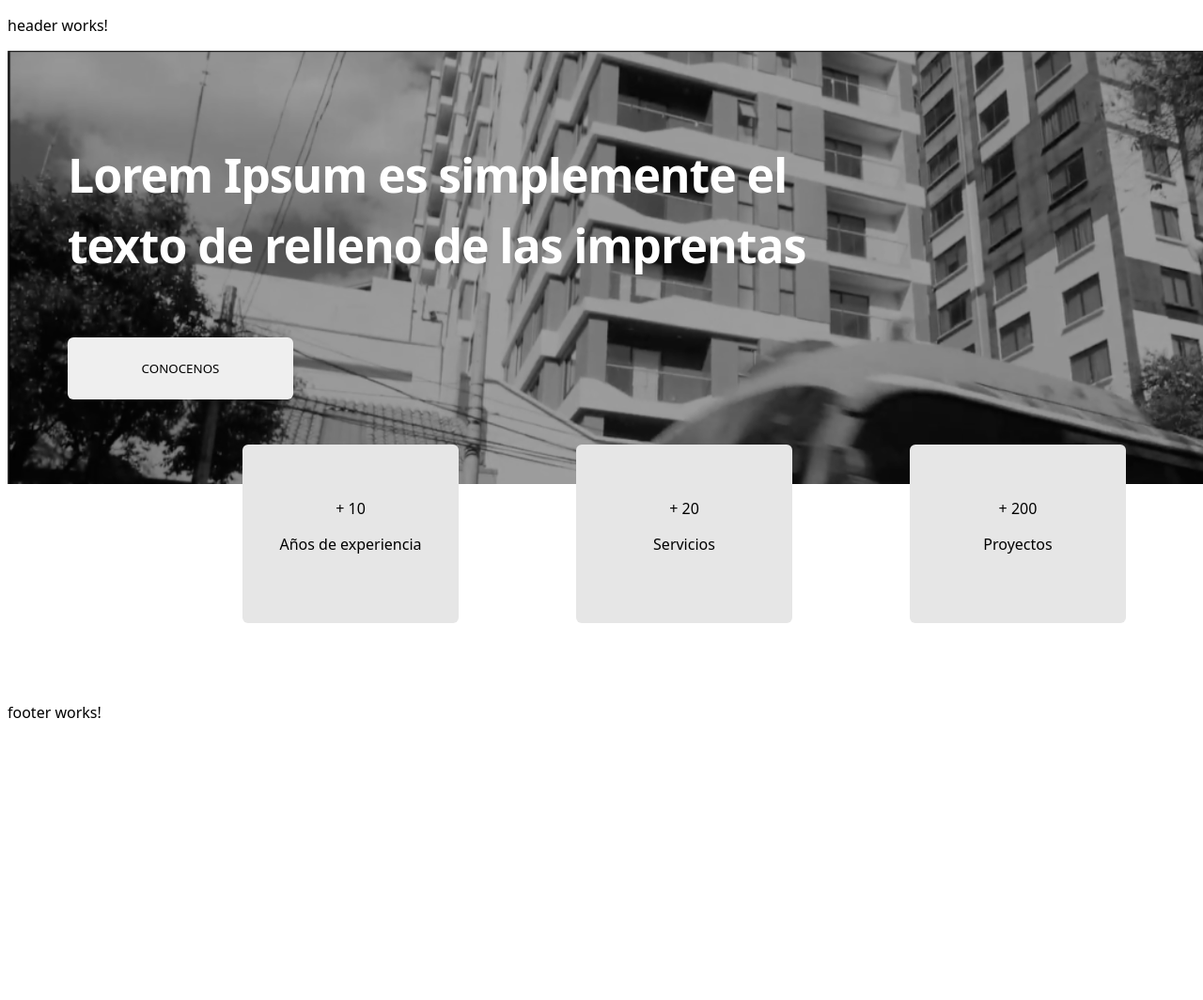
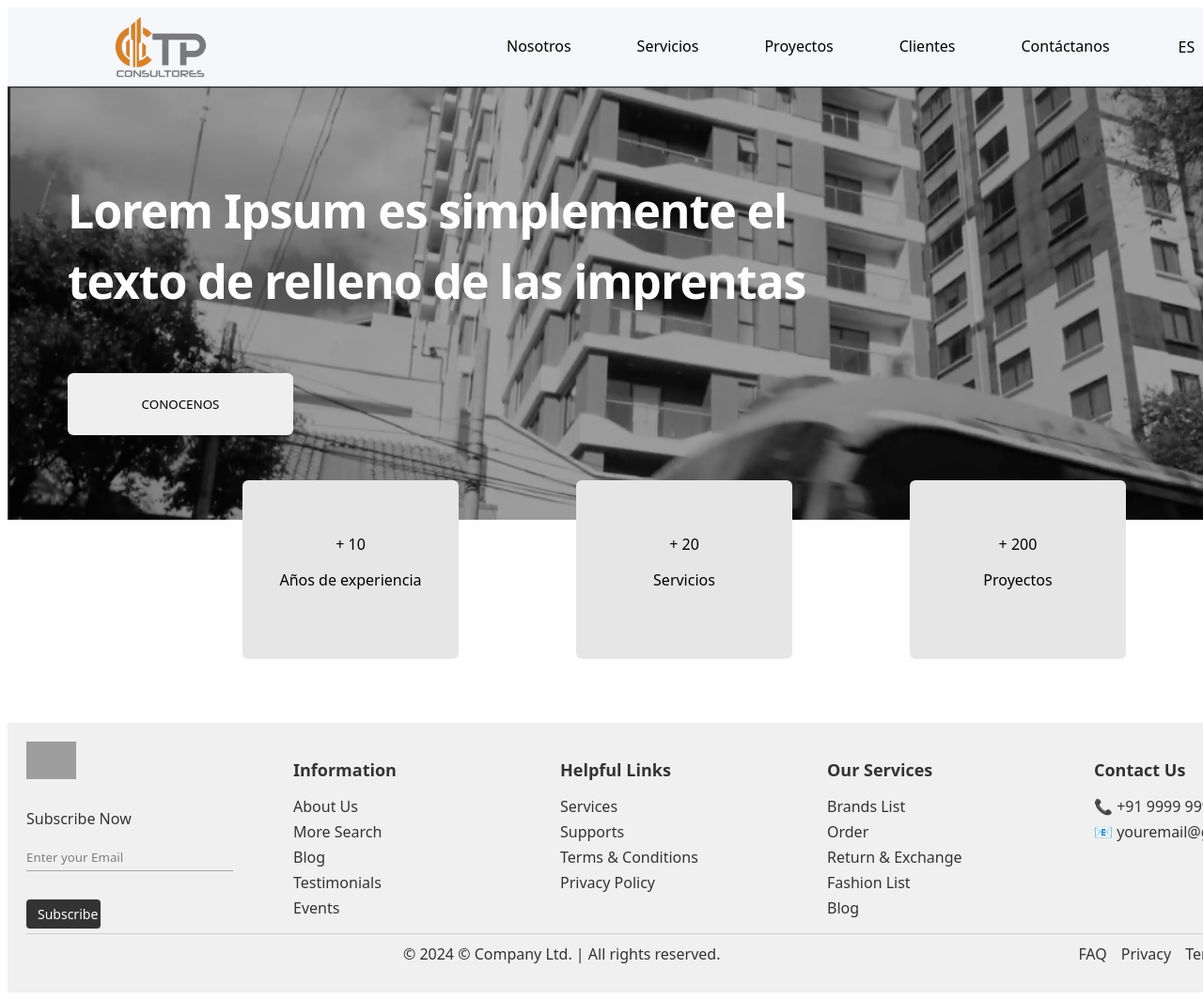
Before and after one commit to GEN-Dev-Team/ctp-app, an Angular app: page / in a window 1280 px wide. Shown: the top 1064 px of the page at 94% size. Before the commit the page ends 800 px from the top, so only its background shows below. Built offline with nearby package versions, Linux system fonts and the light colour scheme; grey boxes are pictures that could not be loaded.

Commit message:
Add Footer and Header

```diff
--- a/src/app/shared/components/layouts/footer/footer.component.css
+++ b/src/app/shared/components/layouts/footer/footer.component.css
@@ -0,0 +1,150 @@
+.footer {
+  width: 1440px;
+  margin-inline: auto;
+  background-color: #f0f0f0;
+  padding: 20px;
+  color: #333;
+}
+
+.footer-container {
+  display: flex;
+  flex-wrap: wrap;
+  justify-content: space-between;
+  gap: 20px;
+}
+
+.footer-logo {
+  flex: 1;
+  min-width: 200px;
+}
+
+.logo {
+  height: 40px;
+  margin-bottom: 10px;
+}
+
+.subscribe-form {
+  display: flex;
+  flex-direction: column;
+  gap: 30px;
+}
+
+.subscribe-form input {
+  border: none;
+  border-bottom: 1px solid rgba(0, 0, 0, 0.3);
+  background-color: transparent;
+  padding: 5px 0;
+  color: #333;
+  width: 100%;
+  max-width: 220px;
+  outline: none;
+  transition: border-color 0.3s;
+}
+
+.subscribe-form input::placeholder {
+  color: rgba(51, 51, 51, 0.6);
+}
+
+.subscribe-form input:focus {
+  border-bottom: 1px solid #007bff;
+}
+
+
+.subscribe-form button {
+  padding: 6px 12px;
+  border: none;
+  background-color: #333;
+  color: #fff;
+  border-radius: 4px;
+  cursor: pointer;
+  font-size: 14px;
+  transition: background-color 0.3s;
+  width: 30%;
+}
+
+.subscribe-form button:hover {
+  background-color: #007bff;
+}
+
+.footer-section {
+  flex: 1;
+  min-width: 200px;
+}
+
+.footer-section h3 {
+  font-size: 18px;
+  margin-bottom: 10px;
+}
+
+.footer-section ul {
+  list-style: none;
+  padding: 0;
+}
+
+.footer-section li {
+  margin-bottom: 5px;
+}
+
+.footer-section a {
+  text-decoration: none;
+  color: #333;
+}
+
+.footer-section a:hover {
+  color: #007bff;
+}
+
+.social-icons {
+  display: flex;
+  gap: 10px;
+}
+
+.social-icons a {
+  color: #333;
+  font-size: 18px;
+}
+
+.footer-bottom {
+  display: flex;
+  justify-content: space-between;
+  align-items: center;
+  padding: 10px 20px;
+  border-top: 1px solid #ccc;
+}
+
+.footer-bottom p {
+  flex: 1;
+  margin: 0;
+  text-align: center;
+}
+
+.footer-bottom ul {
+  list-style: none;
+  padding: 0;
+  margin: 0;
+  display: flex;
+  gap: 15px;
+}
+
+.footer-bottom li a {
+  text-decoration: none;
+  color: #333;
+}
+
+.footer-bottom li a:hover {
+  color: #007bff;
+}
+
+/* Responsive */
+@media (max-width: 768px) {
+  .footer-container {
+    flex-direction: column;
+    gap: 20px;
+  }
+
+  .footer-bottom {
+    flex-direction: column;
+    text-align: center;
+    gap: 10px;
+  }
+}
--- a/src/app/shared/components/layouts/footer/footer.component.html
+++ b/src/app/shared/components/layouts/footer/footer.component.html
@@ -1 +1,62 @@
-<p>footer works!</p>
+<footer class="footer">
+  <div class="footer-container">
+    <div class="footer-logo">
+      <img src="assets/logo.png" alt="Logo" class="logo" />
+      <p>Subscribe Now</p>
+      <form class="subscribe-form">
+        <input type="email" placeholder="Enter your Email" aria-label="Email" />
+        <button type="submit">Subscribe</button>
+      </form>
+    </div>
+    <div class="footer-section">
+      <h3>Information</h3>
+      <ul>
+        <li><a href="#">About Us</a></li>
+        <li><a href="#">More Search</a></li>
+        <li><a href="#">Blog</a></li>
+        <li><a href="#">Testimonials</a></li>
+        <li><a href="#">Events</a></li>
+      </ul>
+    </div>
+    <div class="footer-section">
+      <h3>Helpful Links</h3>
+      <ul>
+        <li><a href="#">Services</a></li>
+        <li><a href="#">Supports</a></li>
+        <li><a href="#">Terms & Conditions</a></li>
+        <li><a href="#">Privacy Policy</a></li>
+      </ul>
+    </div>
+    <div class="footer-section">
+      <h3>Our Services</h3>
+      <ul>
+        <li><a href="#">Brands List</a></li>
+        <li><a href="#">Order</a></li>
+        <li><a href="#">Return & Exchange</a></li>
+        <li><a href="#">Fashion List</a></li>
+        <li><a href="#">Blog</a></li>
+      </ul>
+    </div>
+    <div class="footer-section">
+      <h3>Contact Us</h3>
+      <ul>
+        <li>📞 +91 9999 999 999</li>
+        <li>📧 youremail&#64;gmail.com</li>
+        <li class="social-icons">
+          <a href="#"><i class="fab fa-facebook-f"></i></a>
+          <a href="#"><i class="fab fa-twitter"></i></a>
+          <a href="#"><i class="fab fa-linkedin-in"></i></a>
+          <a href="#"><i class="fab fa-instagram"></i></a>
+        </li>
+      </ul>
+    </div>
+  </div>
+  <div class="footer-bottom">
+    <p>© 2024 © Company Ltd. | All rights reserved.</p>
+    <ul>
+      <li><a href="#">FAQ</a></li>
+      <li><a href="#">Privacy</a></li>
+      <li><a href="#">Terms & Conditions</a></li>
+    </ul>
+  </div>
+</footer>
--- a/src/app/shared/components/layouts/header/header.component.css
+++ b/src/app/shared/components/layouts/header/header.component.css
@@ -0,0 +1,158 @@
+.header {
+  width: 1440px;
+  height: 84px;
+  margin-inline: auto;
+  display: flex;
+  align-items: center;
+  background-color: #F5F7FA;
+  position: relative;
+}
+
+.logo-container {
+  display: flex;
+  align-items: center;
+}
+
+.logo {
+  height: 76px;
+  width: 102px;
+  margin-left: 112px;
+}
+
+.nav-menu {
+  margin-left:282px ;
+  display: flex;
+  align-items: center;
+  margin-right  : 112px;
+}
+
+.nav-menu ul {
+  list-style: none;
+  display: flex;
+  margin: 0;
+  padding: 0;
+}
+
+.nav-menu li {
+  margin: 0 35px;
+}
+
+.nav-menu a {
+  color: #000000;
+  text-decoration: none;
+  font-size: 16px;
+  font-weight: 400;
+  position: relative;
+}
+
+.nav-menu a:hover {
+  color: #000000;
+}
+
+.language-switcher {
+  display: flex;
+  gap: 10px;
+  margin-left: 38px;
+}
+
+.lang-link {
+  text-decoration: none;
+  color: #333;
+  font-weight: bold;
+  transition: color 0.3s;
+}
+
+.lang-link.active {
+  color: #ff9900; /* Color anaranjado para el idioma activo */
+}
+
+.lang-link:hover {
+  color: #000000; /* Color de hover para los enlaces de idioma */
+}
+
+.nav-menu li a::after {
+  content: '';
+  display: block;
+  margin: auto;
+  height: 2px;
+  width: 0px;
+  background: #000000;
+  transition: width 0.3s;
+}
+
+.nav-menu li a:hover::after {
+  width: 100%;
+}
+
+.menu-toggle {
+  display: none;
+  background: none;
+  border: none;
+  cursor: pointer;
+}
+
+.menu-toggle .hamburger {
+  width: 25px;
+  height: 3px;
+  background-color: #000000;
+  display: block;
+  position: relative;
+  transition: all 0.3s ease;
+}
+
+.menu-toggle .hamburger::before,
+.menu-toggle .hamburger::after {
+  content: '';
+  width: 25px;
+  height: 3px;
+  background-color: #000000;
+  display: block;
+  position: absolute;
+  transition: all 0.3s ease;
+}
+
+.menu-toggle .hamburger::before {
+  transform: translateY(-8px);
+}
+
+.menu-toggle .hamburger::after {
+  transform: translateY(8px);
+}
+
+/* Responsive */
+@media (max-width: 768px) {
+  .nav-menu {
+    display: none;
+    position: absolute;
+    top: 100%;
+    left: 0;
+    right: 0;
+    background-color: #F5F7FA;
+    flex-direction: column;
+    text-align: center;
+    transition: max-height 0.3s ease-in-out;
+    max-height: 0;
+    overflow: hidden;
+  }
+
+  .nav-menu.active {
+    display: flex;
+    max-height: 300px;
+  }
+
+  .nav-menu ul {
+    flex-direction: column;
+    padding: 0;
+  }
+
+  .nav-menu li {
+    margin: 10px 0;
+  }
+
+  .menu-toggle {
+    display: block;
+  }
+  .language-switcher {
+    margin: 0;
+  }
+}
--- a/src/app/shared/components/layouts/header/header.component.html
+++ b/src/app/shared/components/layouts/header/header.component.html
@@ -1 +1,22 @@
-<p>header works!</p>
+<header class="header">
+  <div class="logo-container">
+    <img src="assets/images/logo_header.png" alt="Logo" class="logo" />
+  </div>
+  <button class="menu-toggle" (click)="toggleMenu()">
+    <span class="hamburger"></span>
+  </button>
+  <nav class="nav-menu" [class.active]="isMenuOpen">
+    <ul>
+      <li><a href="#">Nosotros</a></li>
+      <li><a href="#">Servicios</a></li>
+      <li><a href="#">Proyectos</a></li>
+      <li><a href="#">Clientes</a></li>
+      <li><a href="#">Contáctanos</a></li>
+    </ul>
+    <!-- Contenedor para los idiomas -->
+    <div class="language-switcher">
+      <a href="#" class="lang-link active">ES</a>
+      <a href="#" class="lang-link">EN</a>
+    </div>
+  </nav>
+</header>
--- a/src/app/shared/components/layouts/header/header.component.ts
+++ b/src/app/shared/components/layouts/header/header.component.ts
@@ -8,5 +8,9 @@ import { Component } from '@angular/core';
   styleUrl: './header.component.css'
 })
 export class HeaderComponent {
+  isMenuOpen = false;
 
+  toggleMenu() {
+    this.isMenuOpen = !this.isMenuOpen;
+  }
 }
```
Also changed, not shown: src/assets/images/logo_header.png (added).
